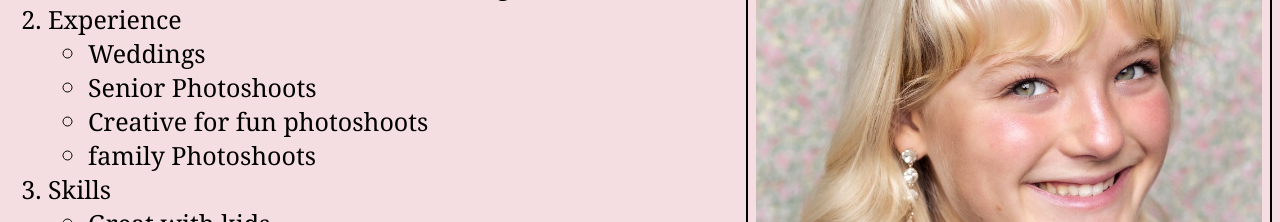
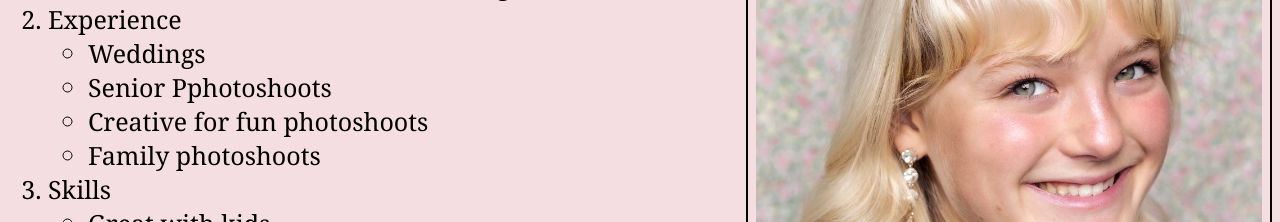
Before and after one commit to HannahTischner/FinalIS201, a plain HTML site: page resume.html in a window 1280 px wide. Shown: the part 277-499 px from the top of the page. Drawn offline with Linux system fonts and the light colour scheme.

Commit message:
Add files via upload

```diff
--- a/resume.html
+++ b/resume.html
@@ -25,9 +25,9 @@
         <li>Experience
             <ul>
                 <li>Weddings</li>
-                <li>Senior Photoshoots</li>
+                <li>Senior Pphotoshoots</li>
                 <li>Creative for fun photoshoots</li>
-                <li>family Photoshoots</li>
+                <li>Family photoshoots</li>
             </ul>
             </li>
         </li>
```
